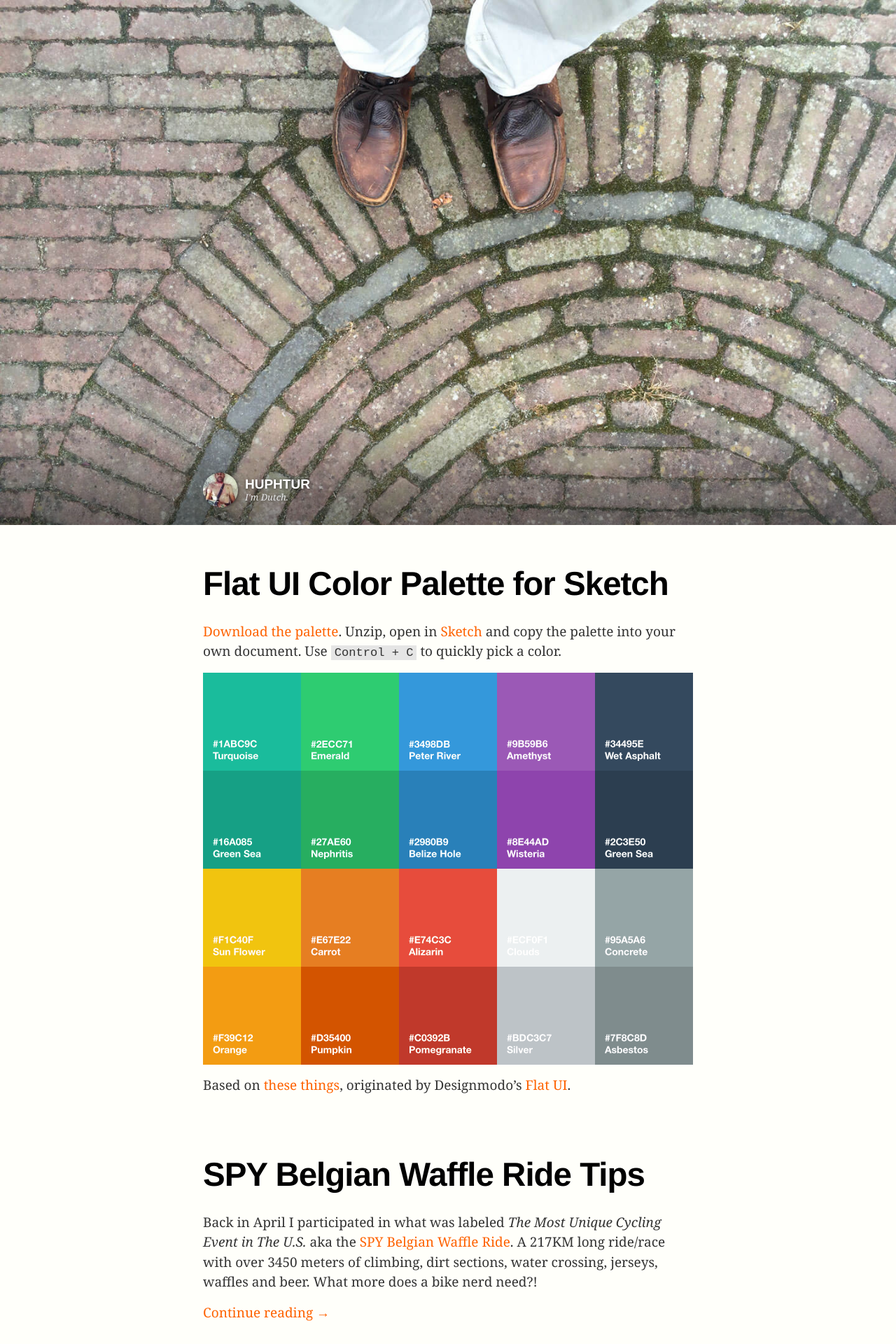
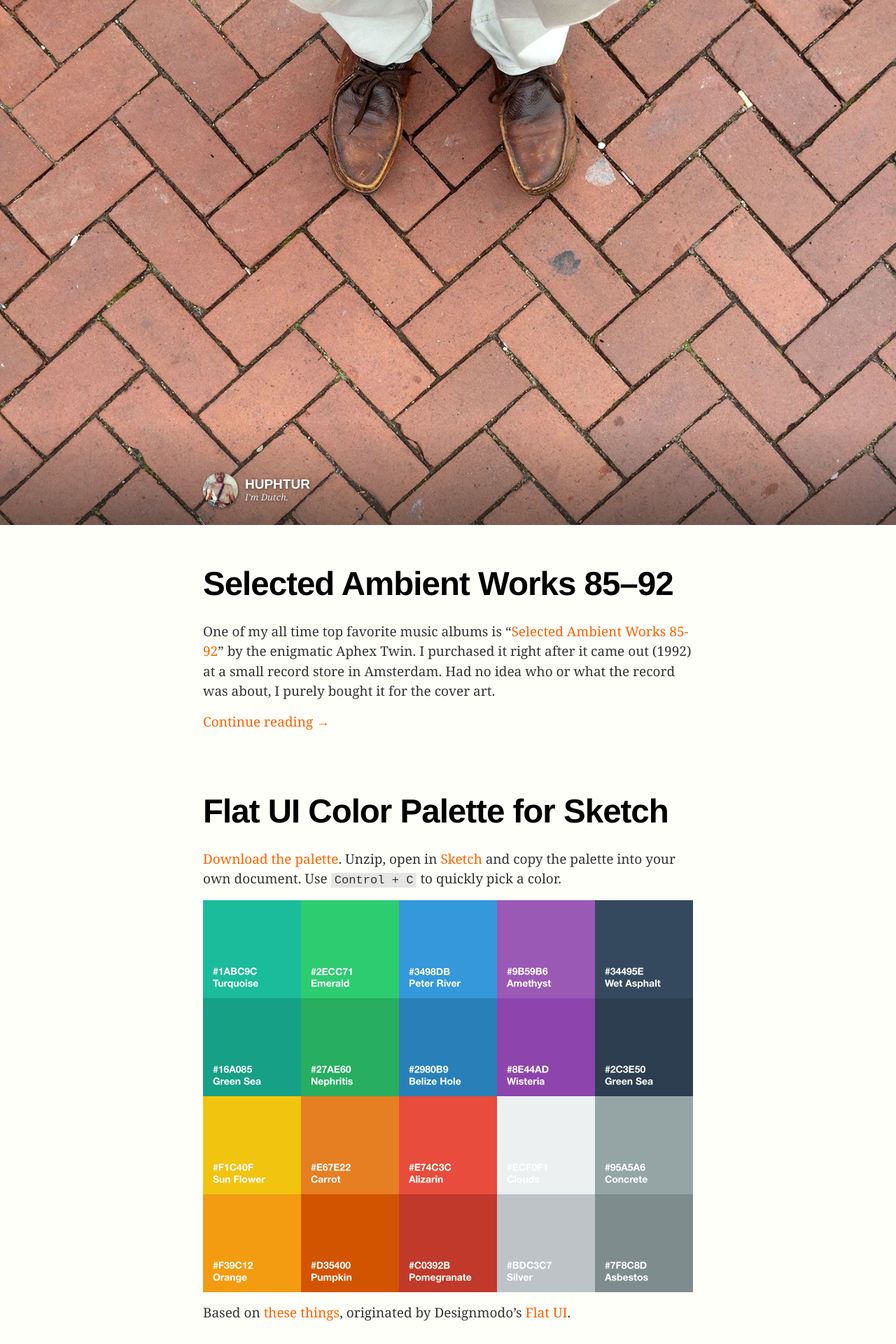
Before and after one commit to huphtur/huphtur.github.io, a Jekyll site: the page built from index.html, in a window 1280 px wide. Shown: the top 1920 px of the page at 70% size. Built offline with Jekyll 4.4.1, drawn with Linux system fonts in a browser that asks for light colours; comment, search, counter and statistics services are not loaded.

Commit message:
header + css adjustment + aphex twin
+ new header (zig zag bricks)
+ centered images css via kramdown
+ aphex twin blog post

```diff
--- /dev/null
+++ b/_posts/2015-03-04-selected-ambient-works.md
@@ -0,0 +1,49 @@
+---
+title: Selected Ambient Works 85–92
+intro: yes
+layout: post
+---
+One of my all time top favorite music albums is "[Selected Ambient Works 85-92](http://www.amazon.com/gp/product/B00DF2AF96?ie=UTF8&camp=213733&creative=393177&creativeASIN=B00DF2AF96&linkCode=shr&tag=thhocr02-20&linkId=OLB7NVA3DYPZXTEF)" by the enigmatic Aphex Twin. I purchased it right after it came out (1992) at a small record store in Amsterdam. Had no idea who or what the record was about, I purely bought it for the cover art.
+
+![SAW](/images/selected-ambient-works-95-92.jpg){: .center-image }
+
+Apparently the Aphex Twin logo was [designed by](http://pictograms.blogspot.nl/2007/11/logo-111-aphex-twin.html) a guy named Paul ['Terratag'](http://www.terratag.com/) Nicholson. It was first used on the cover of Aphex Twin's "Xylem Tube" release.
+
+![Xylem Tube](/images/xylem-tube.jpg){: .center-image }
+
+This Terratag guy also did artwork for a small skate clothing company called [Anarachic Adjustment](https://en.wikipedia.org/wiki/Anarchic_Adjustment). Some of the earlier photography for the brand was shot by [Spike Jonze](http://www.imdb.com/name/nm0005069/). I remember seeing some of their ads in Thrasher and RAD skate magazine.
+
+![AA Ads](/images/anarchicadjustment-ads.jpg)
+
+Terratag was super into Aliens, which shows in this Anarachic Adjustment promo video. It includes some pretty good tunes (unfortunately no Aphex Twin) and has a very [Alien Workshop](http://www.alienworkshop.com/) kind of vibe to it.
+
+<iframe width="700" height="525" src="https://www.youtube.com/embed/EHs0Z2yI83E?rel=0" frameborder="0" allowfullscreen></iframe>
+
+Some of the few samples used on "Selected Ambient Works 85-92" can be heard on the "We Are the Music Makers" track. The sample is from the 1971 movie "Willy Wonka & the Chocolate Factory".
+
+<iframe width="700" height="525" src="https://www.youtube.com/embed/1M0eMkcc91E?rel=0" frameborder="0" allowfullscreen></iframe>
+
+They are the first lines of "[Ode](https://en.wikipedia.org/wiki/Ode_%28poem%29)", a poem by [Arthur O'Shaughnessy](https://en.wikipedia.org/wiki/Arthur_O%27Shaughnessy).
+
+> We are the music makers,
+And we are the dreamers of dreams,
+Wandering by lone sea-breakers,
+And sitting by desolate streams;—
+World-losers and world-forsakers,
+On whom the pale moon gleams:
+Yet we are the movers and shakers
+Of the world for ever, it seems.
+
+Mark Gonzales used the exact same clip in the intro to his *Blind Video Days* part, undoubtedly the best skateboard video ever (directed by Spike Jonze).
+
+<iframe width="700" height="525" src="https://www.youtube.com/embed/gizM-PuVnY0?rel=0" frameborder="0" allowfullscreen></iframe>
+
+The Internet's biggest forum for electronic music is appropriately called [We Are The Music Makers](http://watmm.com/). The forum was the first to break the fact that Aphex Twin was dumping an enormous amount of unreleased tracks on SoundCloud. Some of the uploaded songs bring me right back to the era the SAW album came out.
+
+<iframe width="100%" height="450" scrolling="no" frameborder="no" src="https://w.soundcloud.com/player/?url=https%3A//api.soundcloud.com/users/122922135&amp;color=ff5500&amp;auto_play=false&amp;hide_related=false&amp;show_comments=true&amp;show_user=true&amp;show_reposts=false"></iframe>
+
+Recently DJ Food produced a Solid Steel podcast of Aphex Twin songs mixed in with some vintage interview clips.
+
+<iframe width="100%" height="166" scrolling="no" frameborder="no" src="https://w.soundcloud.com/player/?url=https%3A//api.soundcloud.com/tracks/190670226&amp;color=ff5500&amp;auto_play=false&amp;hide_related=false&amp;show_comments=true&amp;show_user=true&amp;show_reposts=false"></iframe>
+
+It's amazing how an album, that I purchased back in 1992, can still bring so much value to my life. It truly is a timeless masterpiece.
--- a/_sass/_layout.scss
+++ b/_sass/_layout.scss
@@ -2,7 +2,7 @@
 .site-header {
   min-height: 75px;
   padding-top: 25px;
-  background:url(/images/feet-dome.jpg) no-repeat fixed center -320px / cover $brand-color;
+  background:url(/images/feet-zigzag.jpg) no-repeat fixed center -320px / cover $brand-color;
   @media screen and (max-device-width: 1024px) {
     background-attachment: scroll;
     background-position: center -140px;
@@ -128,3 +128,11 @@
     }
   }
 }
+
+.center-image {
+    margin: 0 auto;
+    display: block;
+    width: 50%;
+}
+
+iframe { margin-bottom: $spacing-unit/2; }
```
Also changed, not shown: images/anarchicadjustment-ads.jpg (added), images/feet-zigzag.jpg (added), images/selected-ambient-works-95-92.jpg (added), images/xylem-tube.jpg (added).
